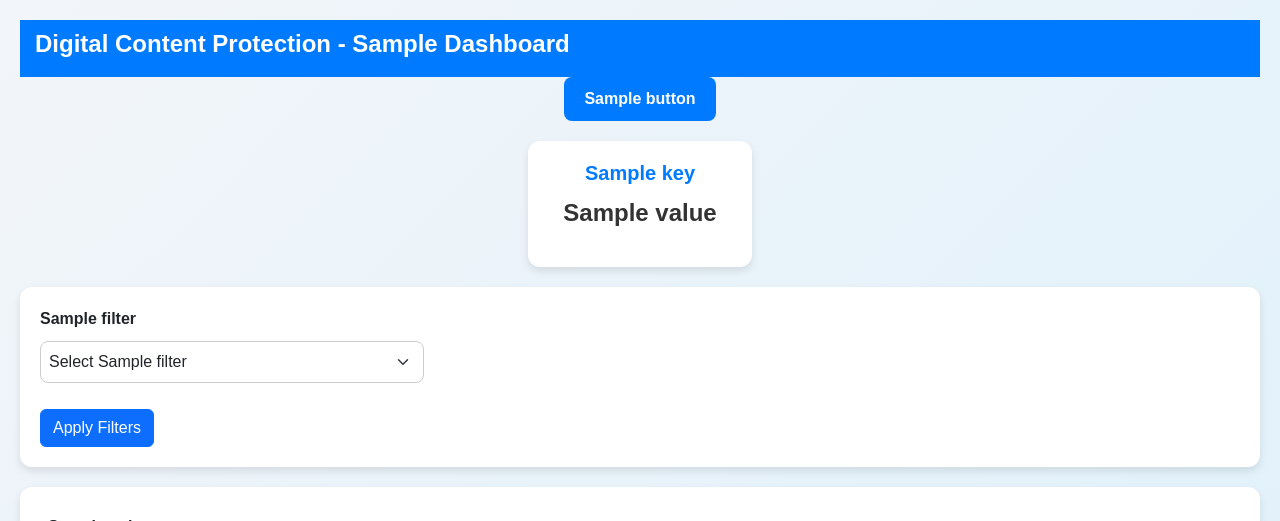
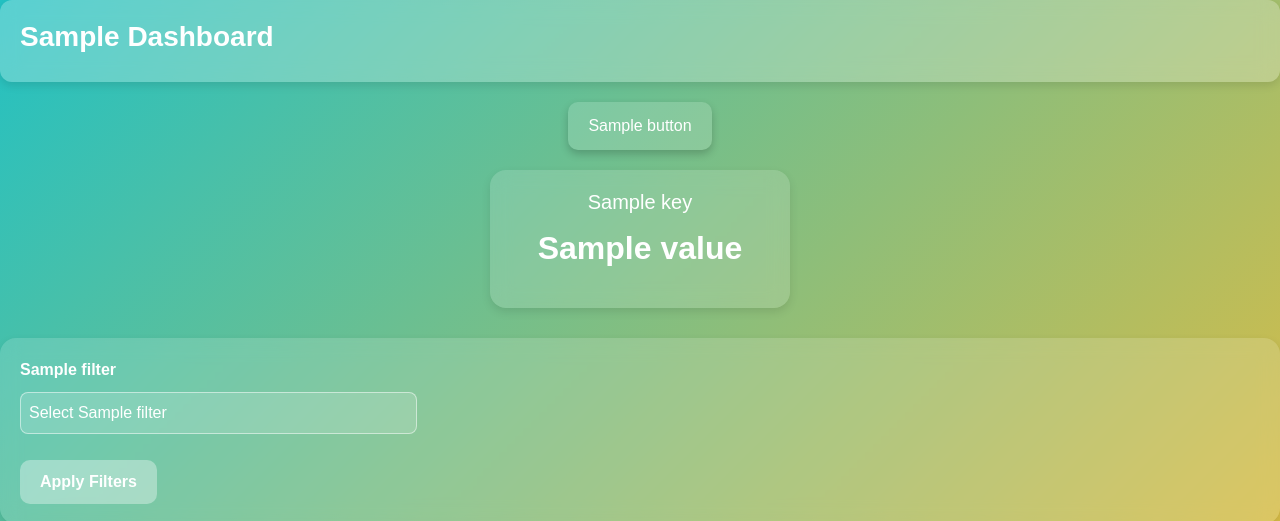
Before and after one commit to MahendraRamisetty/dazn_dashboard, a Django app: template templates/dashboard/dashboard.html in a window 1280 px wide. Shown: the top 521 px of the page. Run offline with Django 3.2, Linux system fonts and the light colour scheme; the template is opened without the code that fills it: most values are stand-ins (such as "Sample title", 1, 10 or a date in 2020).

Commit message:
update code

```diff
--- a/dashboard/views.py
+++ b/dashboard/views.py
@@ -77,8 +77,8 @@
                'telegram', 'SocialMediaPlatforms', 'Premium']
 
     button_filters = {
-        'Summary': ['Property Name', 'Fixtures'],
-        'Enforcement_Sheet_Infringing': ['URL', 'Domain Name'],
+        'Summary': ['propertyname','fixtures','Startdate','Enddate'],
+        'Enforcement_Sheet_Infringing': ['propertyname', 'Domain Name'],
         'Enforcement_Sheet_Source': ['Source Type', 'Date'],
         'Telegram': ['Message Type', 'User ID'],
         'SocialMediaPlatforms': ['Platform', 'Engagement'],
--- a/templates/dashboard/dashboard.html
+++ b/templates/dashboard/dashboard.html
@@ -6,130 +6,170 @@
     <meta name="viewport" content="width=device-width, initial-scale=1.0">
     <title>{{ selected_button }} Dashboard</title>
     <script src="https://cdn.jsdelivr.net/npm/chart.js"></script>
-    <style>
-        .graph-container {
-            margin-top: 20px;
-            text-align: center;
-        }
-        .graph-container canvas {
-            max-width: 100%;
-            margin: auto;
-            box-shadow: 0 4px 8px rgba(0, 0, 0, 0.2);
-            border-radius: 8px;
-        }
-    </style>
-    <!-- Include Bootstrap CSS -->
     <link href="https://cdn.jsdelivr.net/npm/bootstrap@5.3.0/dist/css/bootstrap.min.css" rel="stylesheet">
     <style>
+        /* Body Styling */
         body {
-            font-family: Arial, sans-serif;
-            background: linear-gradient(135deg, #f2f5f9, #dff1fb);
+            font-family: 'Poppins', sans-serif;
+            background: linear-gradient(135deg, rgba(34, 193, 195, 1) 0%, rgba(253, 187, 45, 1) 100%);
+            color: #333;
             margin: 0;
+            padding: 0;
+        }
+
+        /* Navbar */
+        .navbar {
+            background: rgba(255, 255, 255, 0.25);
+            backdrop-filter: blur(10px);
             padding: 20px;
+            border-radius: 12px;
+            text-align: center;
+            box-shadow: 0 4px 8px rgba(0, 0, 0, 0.1);
         }
-        .navbar {
-            background-color: #007bff;
-            color: white;
-            padding: 10px 15px;
+
+        .navbar h1 {
+            font-size: 28px;
+            color: #fff;
+            font-weight: 600;
         }
-        .navbar h1 {
-            color: white;
-            font-size: 24px;
-            font-weight: bold;
-        }
+
+        /* Button Container */
         .button-container {
+            margin: 20px 0;
             display: flex;
+            flex-wrap: wrap;
             justify-content: center;
             gap: 15px;
-            margin-bottom: 20px;
         }
+
         .button-container a {
-            padding: 10px 20px;
+            background: rgba(255, 255, 255, 0.15);
+            color: #fff;
             text-decoration: none;
-            color: white;
-            background: #007bff;
-            border-radius: 8px;
-            font-weight: bold;
-            transition: all 0.3s;
+            padding: 12px 20px;
+            border-radius: 10px;
+            font-weight: 500;
+            transition: all 0.3s ease-in-out;
+            box-shadow: 0 4px 8px rgba(0, 0, 0, 0.2);
         }
+
         .button-container a:hover {
-            background: #0056b3;
-            transform: translateY(-2px);
+            background: rgba(255, 255, 255, 0.35);
+            transform: scale(1.05);
         }
+
+        /* Widgets */
         .widgets {
             display: flex;
             justify-content: space-around;
+            flex-wrap: wrap;
+            gap: 20px;
+            margin-bottom: 30px;
+        }
+
+        .widget {
+            background: rgba(255, 255, 255, 0.15);
+            backdrop-filter: blur(10px);
+            padding: 20px;
+            border-radius: 16px;
+            text-align: center;
+            box-shadow: 0 4px 10px rgba(0, 0, 0, 0.1);
+            flex: 1 1 calc(25% - 20px);
+            max-width: calc(25% - 20px);
+        }
+
+        .widget h3 {
+            color: #fff;
+            font-size: 20px;
+            margin-bottom: 10px;
+        }
+
+        .widget p {
+            color: #fff;
+            font-size: 32px;
+            font-weight: 600;
+        }
+
+        /* Filters Section */
+        .filters {
+            background: rgba(255, 255, 255, 0.15);
+            backdrop-filter: blur(10px);
+            padding: 20px;
+            border-radius: 16px;
+            box-shadow: 0 4px 10px rgba(0, 0, 0, 0.1);
             margin-bottom: 20px;
         }
-        .widget {
-            padding: 20px;
-            background: white;
-            border-radius: 12px;
-            box-shadow: 0 4px 8px rgba(0, 0, 0, 0.1);
-            text-align: center;
-            width: 18%;
+
+        .filters label {
+            font-weight: 600;
+            color: #fff;
         }
-        .widget h3 {
-            font-size: 20px;
-            font-weight: bold;
-            color: #007bff;
-            margin-bottom: 10px;
-        }
-        .widget p {
-            font-size: 24px;
-            font-weight: bold;
-            color: #333;
-        }
-        .filters {
-            padding: 20px;
-            background: white;
-            border-radius: 12px;
-            box-shadow: 0 4px 8px rgba(0, 0, 0, 0.1);
-            margin-bottom: 20px;
-        }
-        .filters label {
-            font-weight: bold;
-        }
+
         .filters select {
             margin: 10px 0;
             padding: 8px;
             width: 100%;
+            border: 1px solid rgba(255, 255, 255, 0.5);
             border-radius: 8px;
-            border: 1px solid #ccc;
+            background: rgba(255, 255, 255, 0.15);
+            color: #fff;
         }
-        .table-container {
-            margin-top: 20px;
-            background: white;
+
+        .filters button {
+            background: rgba(255, 255, 255, 0.35);
+            color: #fff;
+            border: none;
+            padding: 10px 20px;
+            border-radius: 10px;
+            font-weight: 600;
+            transition: all 0.3s ease-in-out;
+        }
+
+        .filters button:hover {
+            background: rgba(255, 255, 255, 0.5);
+            transform: scale(1.05);
+        }
+
+        /* Graph Container */
+        .graph-container {
+            background: rgba(255, 255, 255, 0.15);
+            backdrop-filter: blur(10px);
             padding: 20px;
-            border-radius: 12px;
-            box-shadow: 0 4px 8px rgba(0, 0, 0, 0.1);
+            border-radius: 16px;
+            box-shadow: 0 4px 10px rgba(0, 0, 0, 0.1);
+            margin-bottom: 20px;
         }
-        .graph-container {
-            margin-top: 20px;
-            text-align: center;
-        }
+
         .graph-container img {
             max-width: 100%;
-            border-radius: 8px;
+            border-radius: 12px;
             box-shadow: 0 4px 8px rgba(0, 0, 0, 0.2);
         }
+
+        /* Pagination */
         .pagination a {
-            margin: 0 5px;
+            background: rgba(255, 255, 255, 0.15);
+            padding: 8px 12px;
+            color: #fff;
             text-decoration: none;
-            padding: 5px 10px;
-            color: white;
-            background: #007bff;
-            border-radius: 5px;
+            border-radius: 6px;
+            transition: all 0.3s ease-in-out;
         }
+
         .pagination a:hover {
-            background: #0056b3;
+            background: rgba(255, 255, 255, 0.35);
+        }
+
+        .pagination span {
+            color: #fff;
+            font-weight: 600;
         }
     </style>
 </head>
 <body>
     <!-- Navbar -->
     <div class="navbar">
-        <h1>Digital Content Protection - {{ selected_button }} Dashboard</h1>
+        <h1>{{ selected_button }} Dashboard</h1>
     </div>
 
     <!-- Buttons -->
@@ -141,7 +181,13 @@
 
     <!-- Widgets -->
     <div class="widgets">
-        {% for key, value in widgets.items%} <div class="widget"> <h3>{{ key }}</h3> <p>{{ value }}</p> </div> {% endfor %} </div>
+        {% for key, value in widgets.items %}
+            <div class="widget">
+                <h3>{{ key }}</h3>
+                <p>{{ value }}</p>
+            </div>
+        {% endfor %}
+    </div>
 
     <!-- Filters -->
     <div class="filters">
@@ -162,14 +208,26 @@
                     </div>
                 {% endfor %}
             </div>
-        <button type="submit" class="btn btn-primary mt-3">Apply Filters</button>
+            <button type="submit" class="mt-3">Apply Filters</button>
         </form>
     </div>
 
-<!-- Data Table -->
+    <!-- Graphs -->
+    <div class="graph-container">
+        {% for graph in graphs %}
+            <img src="{{ graph }}" alt="Graph">
+        {% endfor %}
+    </div>
+</body>
+</html>
+<!--
+    Table
     <div class="table-container">
 
-        <table class="table table-striped table-hover">
+            <button onclick="window.location.href='{{ request.build_absolute_uri }}?table_view=true'" class="btn btn-primary mb-3">
+                View Full Table in New Page
+            </button>
+            <table>
                 <thead>
                     <tr>
                         {% for column in paginated_data.columns %}
@@ -187,8 +245,6 @@
                     {% endfor %}
                 </tbody>
             </table>
-
-        <!-- Pagination -->
             <div class="pagination">
                 {% if page_obj.has_previous %}
                     <a href="?page={{ page_obj.previous_page_number }}&button={{ selected_button }}">Previous</a>
@@ -201,12 +257,28 @@
 
     </div>
 
-<!-- Graph -->
-<div class="graph-container">
-    <canvas id="dynamicChart"></canvas>
-</div>
-
-
-
-<!-- Include Bootstrap JS -->
-<script src="https://cdn.jsdelivr.net/npm/bootstrap@5.3.0/dist/js/bootstrap.bundle.min.js"></script>
+    Chart.js
+    <script>
+        const ctx = document.getElementById('dynamicChart').getContext('2d');
+        const dynamicChart = new Chart(ctx, {
+            type: '{{ graph_type }}',
+            data: {
+                labels: {{ graph_data.labels|safe }},
+                datasets: [{
+                    label: '{{ selected_button }} Data',
+                    data: {{ graph_data.values|safe }},
+                    backgroundColor: 'rgba(54, 162, 235, 0.6)',
+                    borderColor: 'rgba(54, 162, 235, 1)',
+                    borderWidth: 1
+                }]
+            },
+            options: {
+                responsive: true,
+                scales: {
+                    y: { beginAtZero: true }
+                }
+            }
+        });
+    </script>
+</body>
+</html> -->
```
Lines whose indentation alone changed are shown as unchanged.
